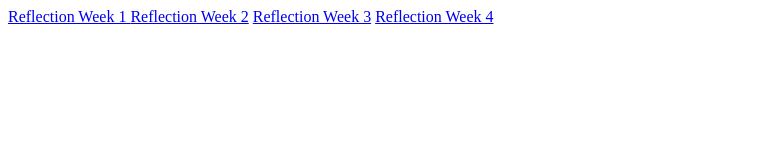
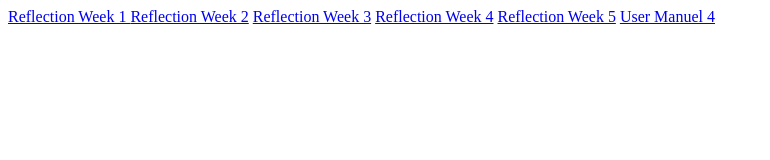
Before and after one commit to arjonilla17/cse170, a plain HTML site: page index.html in a window 1280 px wide. Shown: the whole page, without its empty margins (0-770 px from the left). Drawn offline with Linux system fonts and the light colour scheme.

Commit message:
reflection wekk 5

```diff
--- a/index.html
+++ b/index.html
@@ -8,6 +8,8 @@
   <a href="InfluenceW02.docx" >Reflection Week 2</a>
   <a href="ReflectionW03.docx" >Reflection Week 3</a>
   <a href="Relectionw04.docx" >Reflection Week 4</a>
+  <a href="Reflectionw05.docx" >Reflection Week 5</a>
+  <a href="UserManuel" >User Manuel 4</a>
 </body>
 
 <footer>
```
